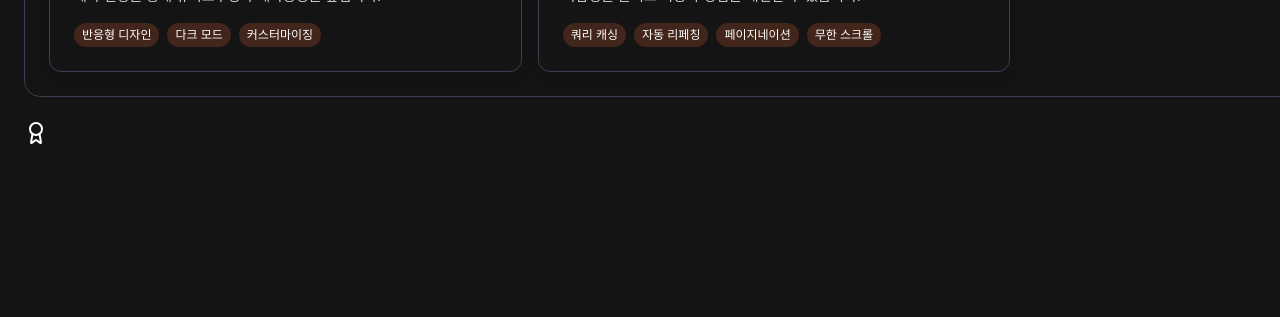
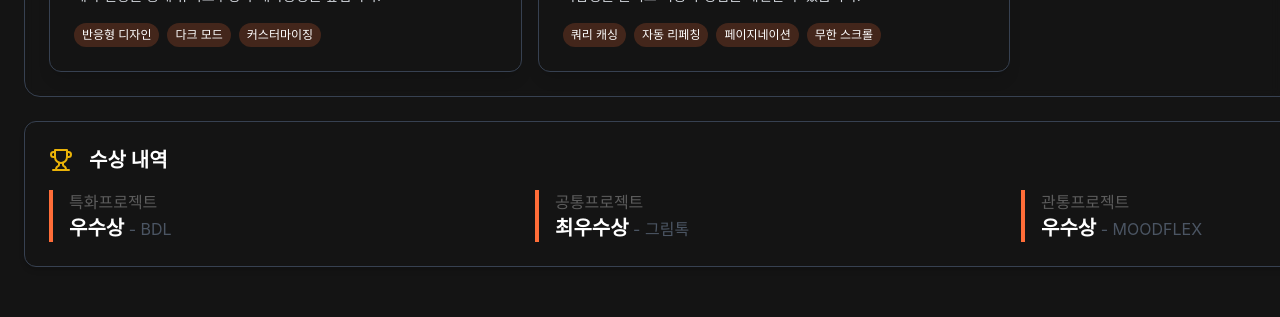
Before and after one commit to dnwnsrb11/WJG-my-portfolio, a Next.js app: page / in a window 1280 px wide. Shown: the part 2160-2477 px from the top of the page. Built offline with nearby package versions, Linux system fonts and the light colour scheme.

Commit message:
design: 어워드 디자인 추가

```diff
--- a/src/components/main/aboutMe.tsx
+++ b/src/components/main/aboutMe.tsx
@@ -4,7 +4,8 @@ import Skill from "./skill";
 import { TextGenerateEffect } from "@/components/ui/text-generate-effect";
 import { AboutMeText } from "@/components/main/aboutMeText";
 import { AboutMeModdal } from "@/components/main/aboutMeModdal";
-import { Award } from "lucide-react";
+import { Award } from "./award";
+
 
 export const AboutMe = () => {
   return (
--- a/src/components/main/award.tsx
+++ b/src/components/main/award.tsx
@@ -1,9 +1,47 @@
+import { Trophy } from "lucide-react";
+
+const awards = [
+  {
+    type: "특화프로젝트",
+    prize: "우수상",
+    project: "BDL",
+  },
+  {
+    type: "공통프로젝트",
+    prize: "최우수상",
+    project: "그림톡",
+  },
+  {
+    type: "관통프로젝트",
+    prize: "우수상",
+    project: "MOODFLEX",
+  },
+];
+
 export const Award = () => {
-    return (
-        <article>
-            <div>
-                award
-            </div>
-        </article>
-    )
-}
+  return (
+    <article className="mx-auto rounded-xl shadow-md p-6 border border-gray-700 transition-all duration-300">
+      <div className="flex items-center gap-4 mb-4">
+        <Trophy className="text-yellow-500 w-6 h-6" />
+        <h2 className="text-xl font-semibold text-white">수상 내역</h2>
+      </div>
+
+      <ul className="grid grid-cols-3 gap-2">
+        {awards.map((award, index) => (
+          <li
+            key={index}
+            className="border-l-4 pl-4 border-title  text-deactivate hover:bg-gray-800/50 rounded-sm transition-all duration-300"
+          >
+            <p className="font-medium">{award.type}</p>
+            <p className="text-gray-600 ">
+              <span className="font-semibold text-white text-xl">
+                {award.prize}
+              </span>{" "}
+              - {award.project}
+            </p>
+          </li>
+        ))}
+      </ul>
+    </article>
+  );
+};
```
